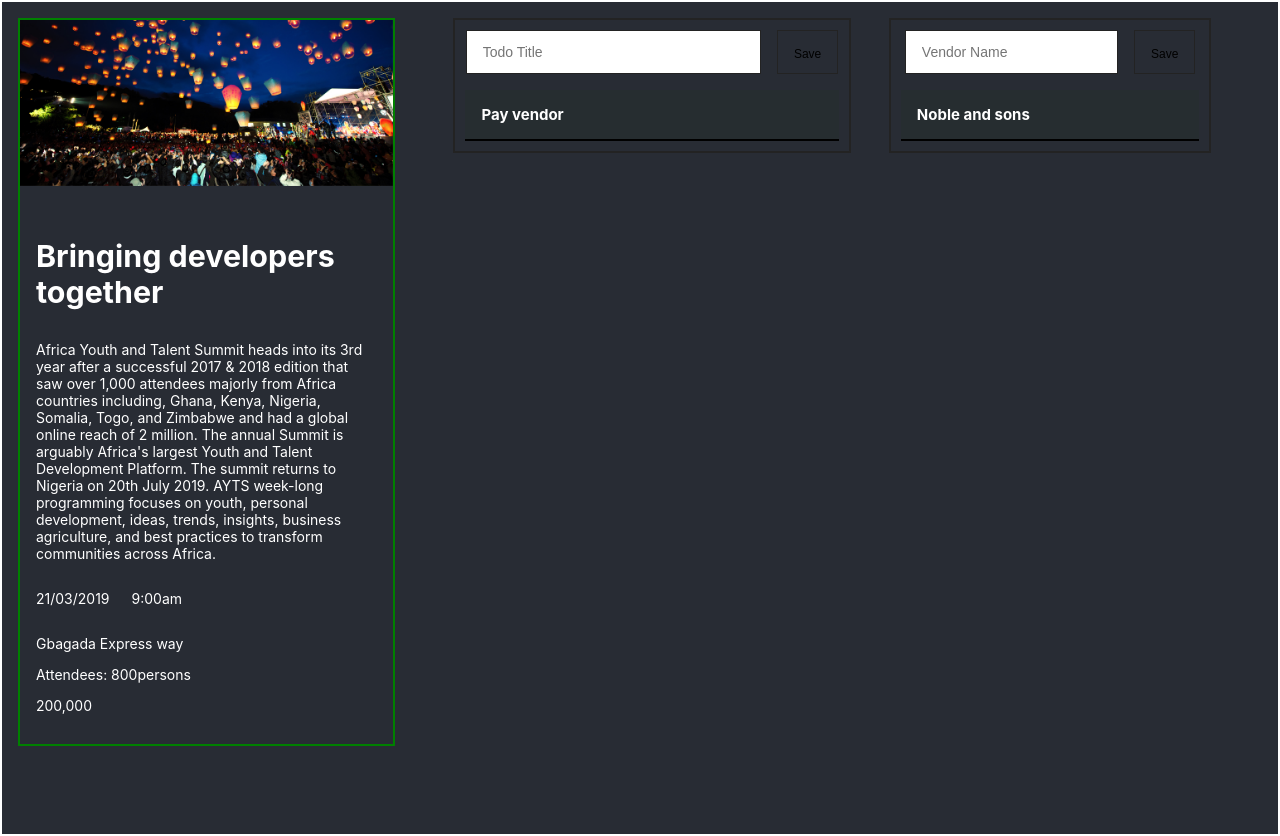
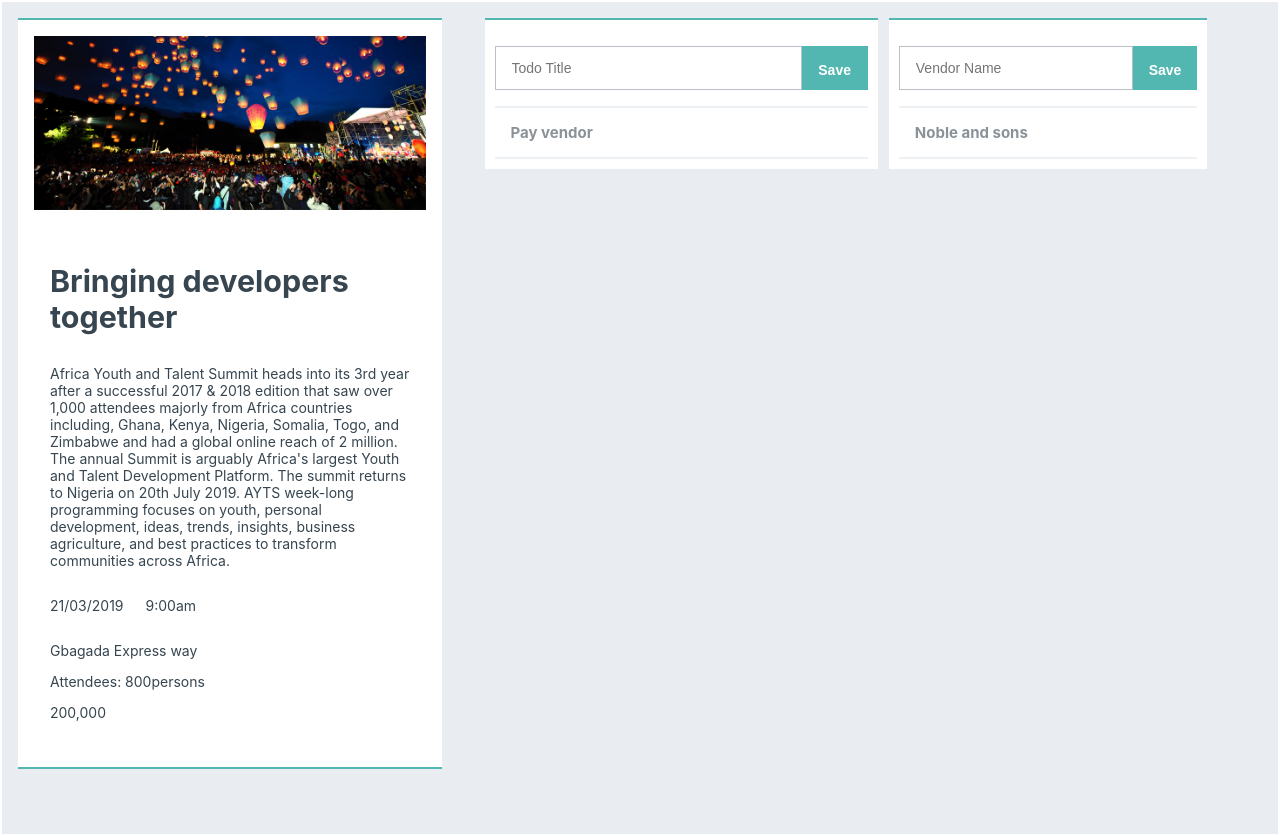
Before and after one commit to corporate-event-planner-webeu/corporate-event-planner-frontend, a React (Create React App) app: page /events/1 in a window 1280 px wide. Built offline with nearby package versions, Linux system fonts and the light colour scheme.

Commit message:
Feat: Change baclgrpound of divs and choose two colors to work with

```diff
--- a/src/components/EventInfo.js
+++ b/src/components/EventInfo.js
@@ -6,11 +6,15 @@ import headerImage from "../assets/events-img.jpg";
 const EventInfoDiv = styled.div`
   display: flex;
   flex-direction: column;
-  border: 2px solid green;
-  width: 100%;
+  border-top: 2px solid rgb(81, 183, 176);
+  border-bottom: 2px solid rgb(81, 183, 176);
+  width: 90%;
+  background: #fff;
+  color: #36454f;
+  padding: 1.0rem;
 
-  h3{
-      text-align: left;
+  h3 {
+    text-align: left;
   }
   p {
     font-size: 14px;
--- a/src/components/NewTodo.js
+++ b/src/components/NewTodo.js
@@ -2,27 +2,33 @@ import React, { Component } from 'react'
 import styled from 'styled-components';
 
 const NewTodoDiv = styled.div`
+  margin-top: 1rem;
+  width: 100%;
+  display: flex;
   input {
     padding: 1rem;
-    width: 70%;
+    flex: 8;
     max-height: 10px;
     font-size: 14px;
     margin-bottom: 1rem;
-    border: 1px solid #232323;
+    border: 1px solid rgb(186, 192, 198);
     vertical-align: top;
-    margin-right: 1.0rem;
 
     &:focus {
-        outline: none;
+      outline: none;
     }
   }
 
   button {
     padding: 1rem;
     max-height: 43.5px;
-    background: transparent;
-    border: 1px solid #232323;
-    font-size: 12px;
+    background: rgb(81, 183, 176);
+    color: white;
+    flex: 1;
+    outline: none;
+    border: none;
+    font-size: 14px;
+    font-weight: bold;
     cursor: pointer;
   }
 `;
--- a/src/components/NewVendor.js
+++ b/src/components/NewVendor.js
@@ -2,15 +2,18 @@ import React, { Component } from "react";
 import styled from "styled-components";
 
 const NewVendorDiv = styled.div`
+  margin-top: 1rem;
+  width: 100%;
+  display: flex;
   input {
     padding: 1rem;
     width: 60%;
     max-height: 10px;
     font-size: 14px;
+    flex: 8;
     margin-bottom: 1rem;
-    border: 1px solid #232323;
+    border: 1px solid rgb(186, 192, 198);
     vertical-align: top;
-    margin-right: 1rem;
 
     &:focus {
       outline: none;
@@ -20,9 +23,13 @@ const NewVendorDiv = styled.div`
   button {
     padding: 1rem;
     max-height: 43.5px;
-    background: transparent;
-    border: 1px solid #232323;
-    font-size: 12px;
+    background: rgb(81, 183, 176);
+    color: white;
+    outline: none;
+    border: none;
+    flex: 1;
+    font-size: 14px;
+    font-weight: bold;
     cursor: pointer;
   }
 `;
--- a/src/components/Todo.js
+++ b/src/components/Todo.js
@@ -2,9 +2,11 @@ import React from "react";
 import styled from "styled-components";
 
 const TodoDiv = styled.div`
-  border-bottom: 2px solid black;
   width: 100%;
-  background: #2323;
+  background: #fff;
+  border-top: 2px solid rgb(238, 241, 244);
+  border-bottom: 2px solid rgb(238, 241, 244);
+  text-align: left;
   p {
     font-weight: bold;
     text-align: left;
--- a/src/components/Vendor.js
+++ b/src/components/Vendor.js
@@ -2,9 +2,11 @@ import React from 'react'
 import styled from 'styled-components';
 
 const VendorDiv = styled.div`
-  border-bottom: 2px solid black;
-  background: #2323;
   width: 100%;
+  background: #fff;
+  border-top: 2px solid rgb(238, 241, 244);
+  border-bottom: 2px solid rgb(238, 241, 244);
+  text-align: left;
   p {
     font-weight: bold;
     text-align: left;
--- a/src/views/SingleEvent.js
+++ b/src/views/SingleEvent.js
@@ -10,10 +10,12 @@ const SingleEvent = styled.div`
   padding: 1rem;
   border: 2px solid white;
   min-height: 100vh;
+  background-color: rgb(233,236,240);
+  color: rgb(138, 146, 152);
 `;
 
 const EventInfoDiv = styled.div`
-  width: 30%;
+  width: 35%;
 `;
 
 const TodosDiv = styled.div`
--- a/src/views/Todos.js
+++ b/src/views/Todos.js
@@ -6,12 +6,13 @@ import styled from "styled-components";
 const TodoDiv = styled.div`
   display: flex;
   flex-direction: column;
-  border: 2px solid #232323;
+  border-top: 2px solid rgb(81, 183, 176);
   width: 100%;
   height: auto;
   margin-right: 2rem;
   font-size: 15px;
   padding: 10px;
+  background: #fff;
 `;
 
 export default class Todos extends Component {
--- a/src/views/Vendors.js
+++ b/src/views/Vendors.js
@@ -6,11 +6,12 @@ import styled from 'styled-components';
 const VendorDiv = styled.div`
   display: flex;
   flex-direction: column;
-  border: 2px solid #232323;
+  border-top: 2px solid rgb(81, 183, 176);
   width: 80%;
   margin-right: 2rem;
   font-size: 15px;
   padding: 10px;
+  background: #fff;
 `;
 
 export default class Vendors extends Component {
```
